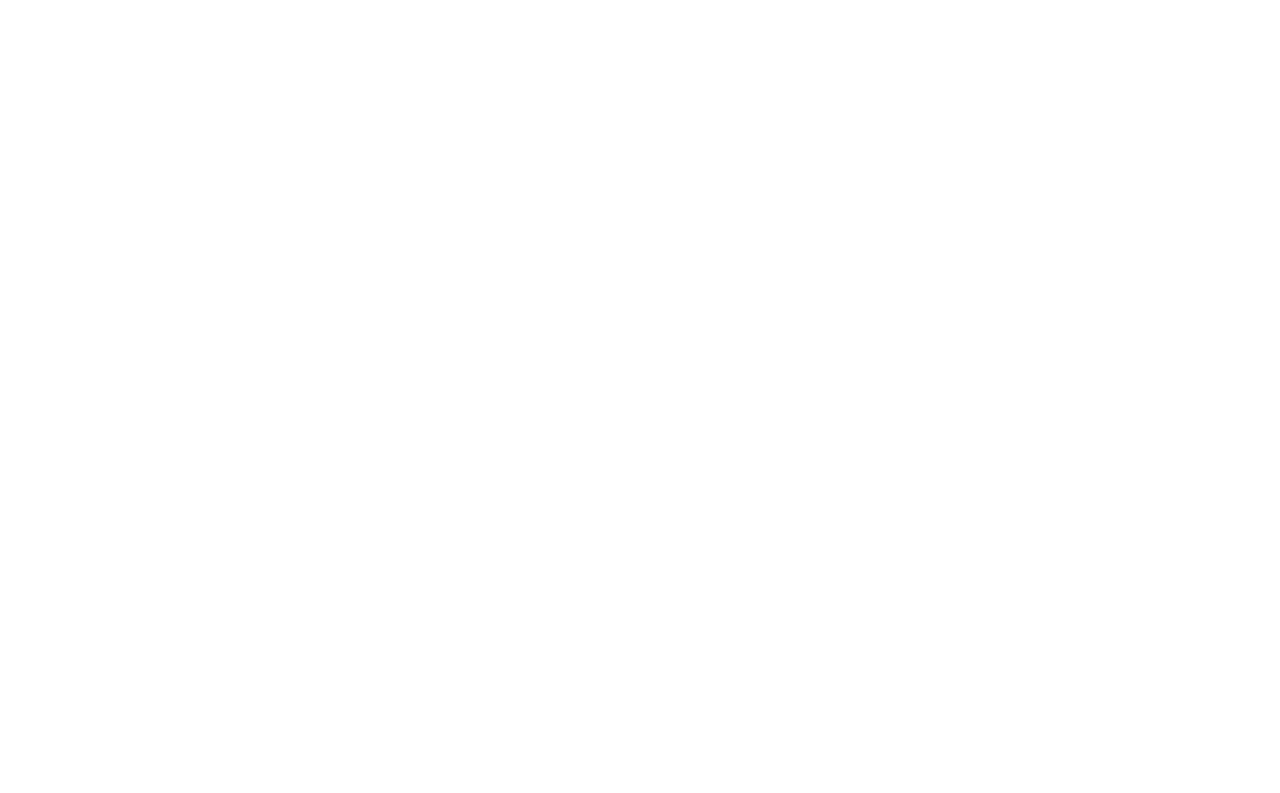
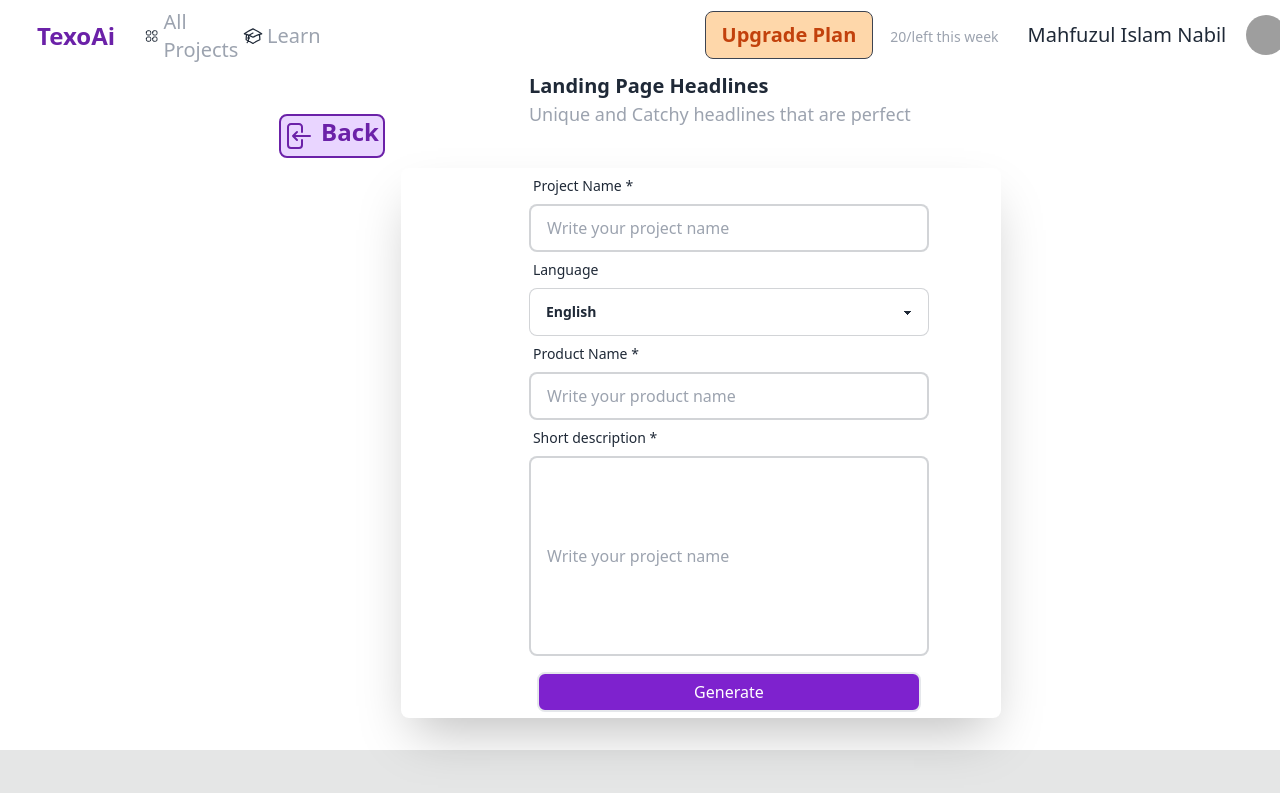
Before and after one commit to darkimpow/ai-writer-app-final, a React (Create React App) app: page /dashboard/create-project in a window 1280 px wide. Before the commit this address had no page. Shown: the top 793 px of the page. Built offline with nearby package versions, Linux system fonts and the light colour scheme; grey boxes are pictures that could not be loaded.

Commit message:
nested routes corrected, line 53 user_id corrected for supabase

```diff
--- a/src/App.js
+++ b/src/App.js
@@ -24,12 +24,13 @@ function App() {
 
             <Route path={'/signup'} element={<SignUpPage/>}/>
             <Route path={'/dashboard/projects'} element={<AllProjects/>}/>
-            <Route path={'/land-page'} element={<LandingPage/>}/>
+
 
 
             {/* Start: Dashboard Routes */}
             <Route path={'/dashboard'} element={<DashboardPage/>}>
                 <Route path={'/dashboard/home'} element={<DashboardMainSection/>}/>
+                <Route path={'/dashboard/create-project'} element={<LandingPage/>}/>
             </Route>
             {/* End: Dashboard Routes*/}
         </Routes>
--- a/src/pages/LandingPage.js
+++ b/src/pages/LandingPage.js
@@ -50,7 +50,7 @@ function LandingPage() {
                 title: projectNameRef.current.value,
                 prompt: productNameRef.current.value,
                 content: data.text,
-                profile_id: currentProfile?.id,
+                user_id: currentProfile.id,
             },
         ]);
         if (insertError) {
```
